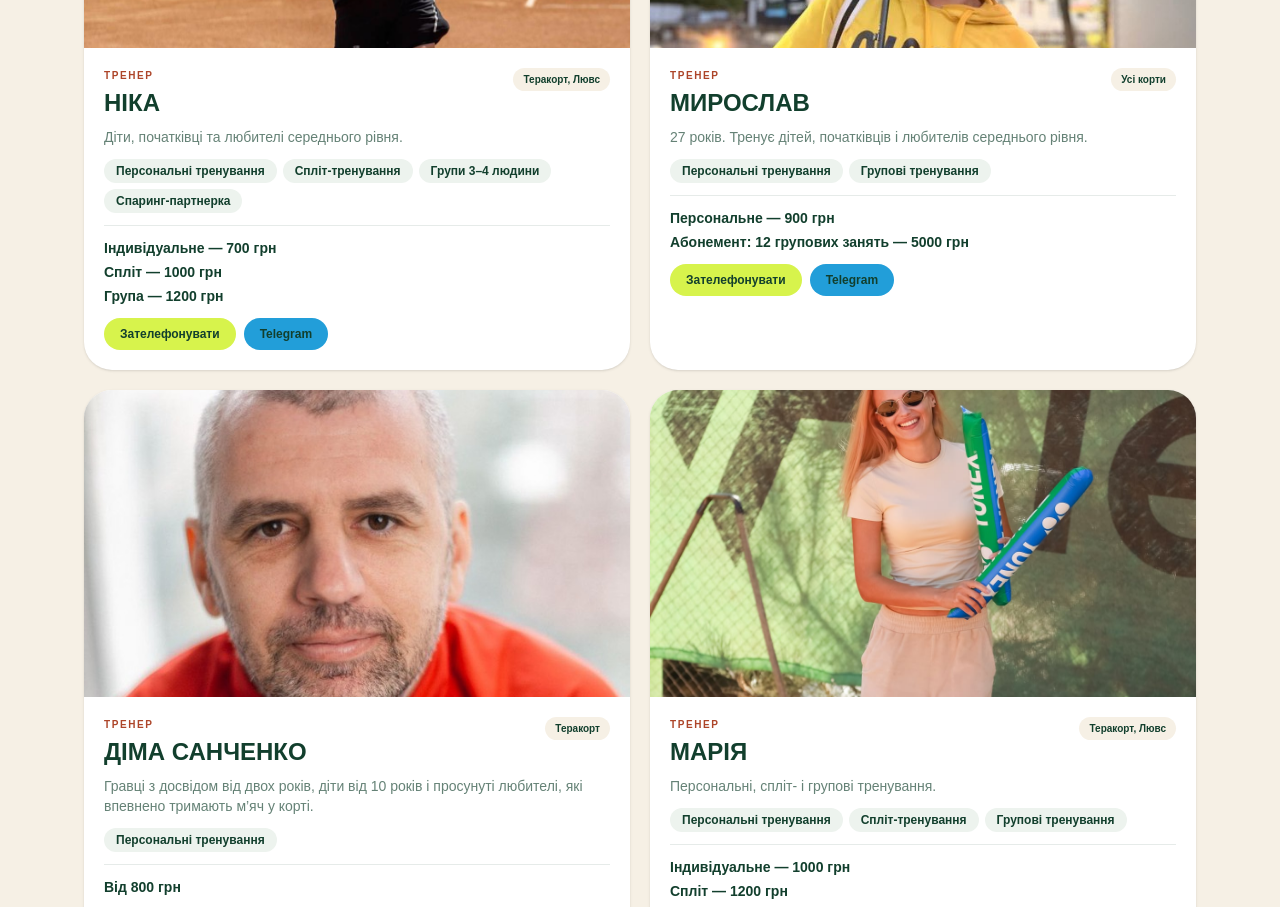
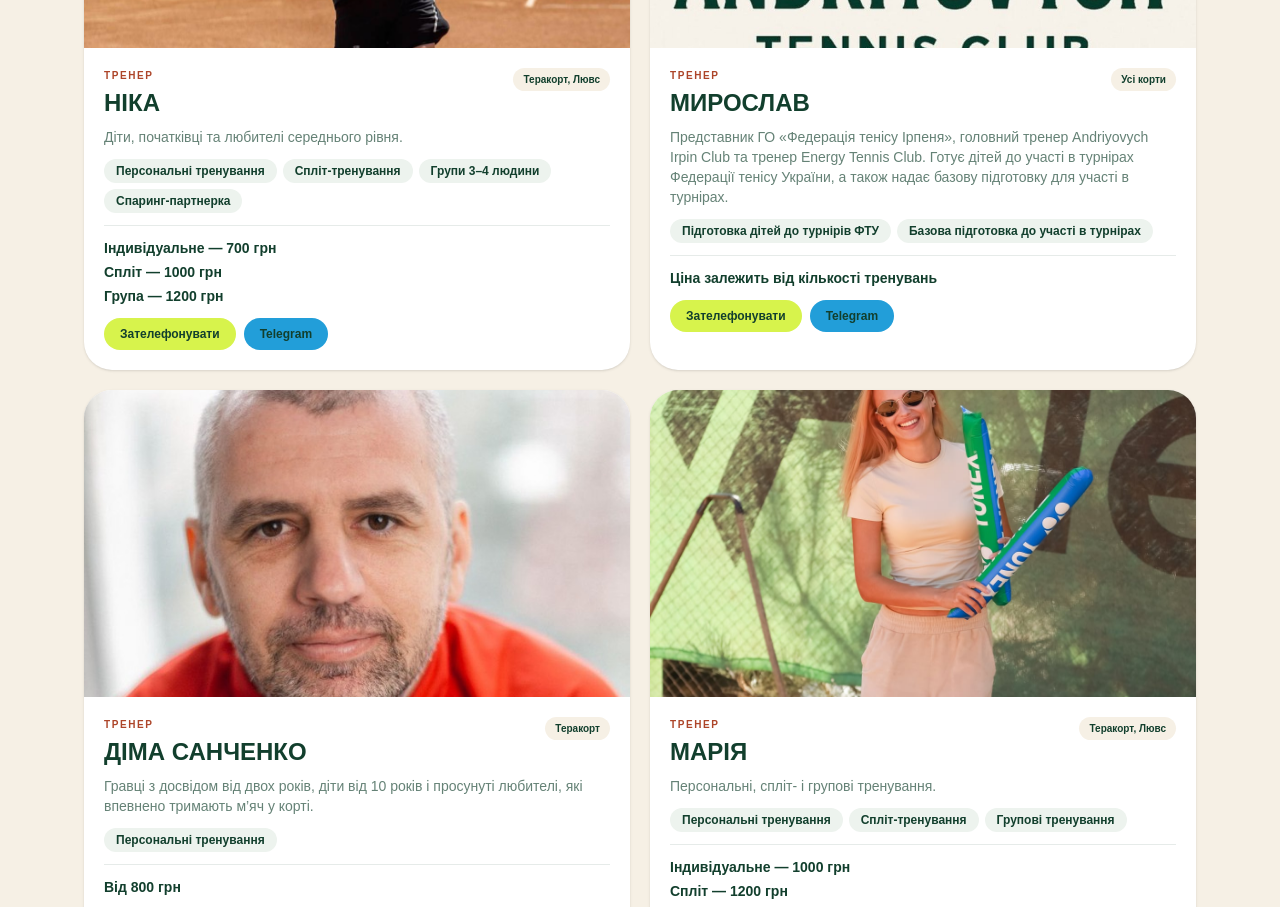
Before and after one commit to yellowblue9912-cell/irpin-tennis-next, a Next.js app: page /coaches in a window 1280 px wide. Shown: the part 1300-2207 px from the top of the page. Built offline with nearby package versions, Linux system fonts and the light colour scheme.

Commit message:
Update Myroslav coach profile

```diff
--- a/app/coaches/page.tsx
+++ b/app/coaches/page.tsx
@@ -63,12 +63,13 @@ const coaches: Coach[] = [
     image: "/coaches/myroslav.jpg",
     phone: "+380 93 303 78 68",
     telegram: "Miroslav_Lozko",
-    audience: "27 років. Тренує дітей, початківців і любителів середнього рівня.",
-    formats: ["Персональні тренування", "Групові тренування"],
-    prices: [
-      "Персональне — 900 грн",
-      "Абонемент: 12 групових занять — 5000 грн",
+    audience:
+      "Представник ГО «Федерація тенісу Ірпеня», головний тренер Andriyovych Irpin Club та тренер Energy Tennis Club. Готує дітей до участі в турнірах Федерації тенісу України, а також надає базову підготовку для участі в турнірах.",
+    formats: [
+      "Підготовка дітей до турнірів ФТУ",
+      "Базова підготовка до участі в турнірах",
     ],
+    prices: ["Ціна залежить від кількості тренувань"],
     courts: "Усі корти",
   },
   {
```
Also changed, not shown: public/coaches/myroslav.jpg.
